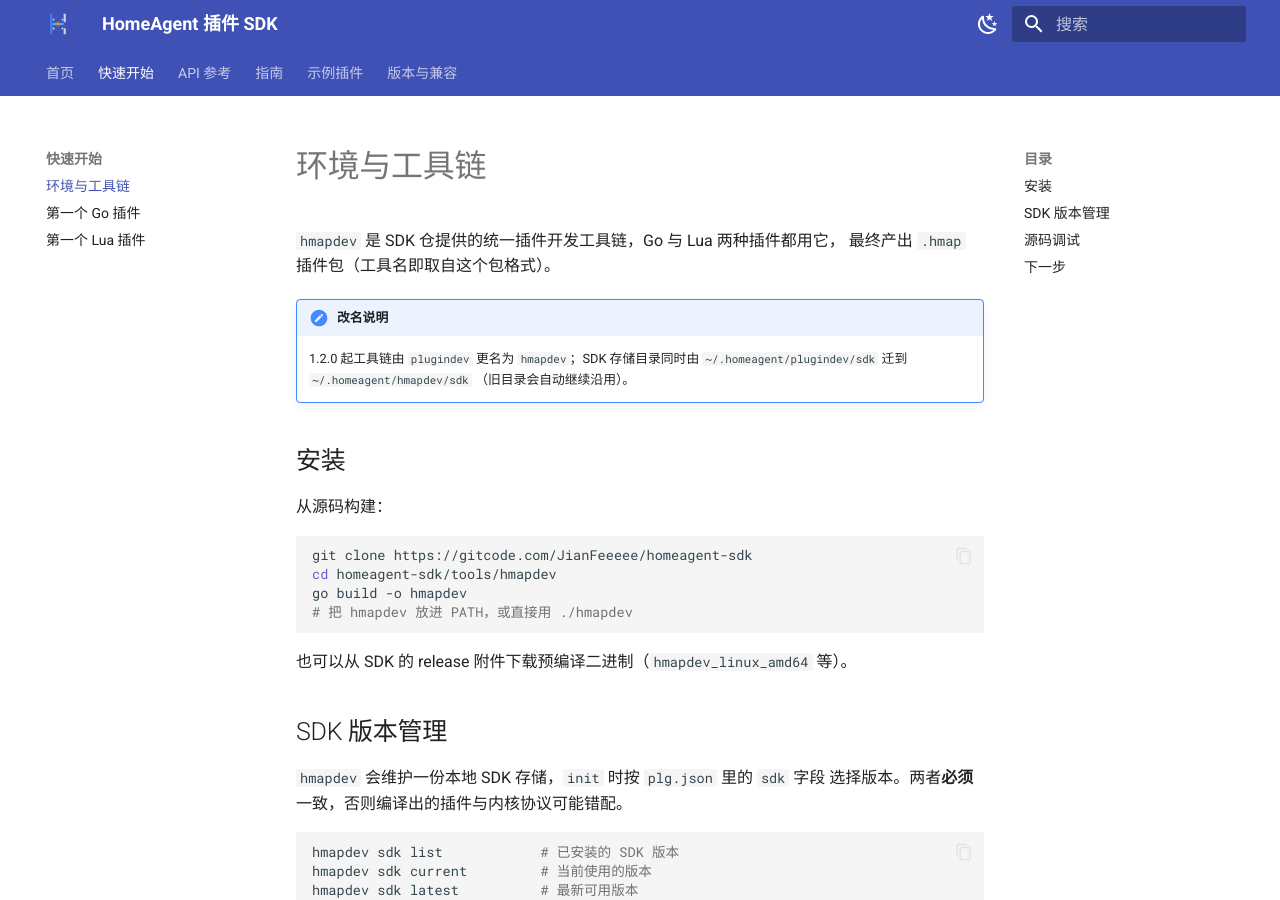
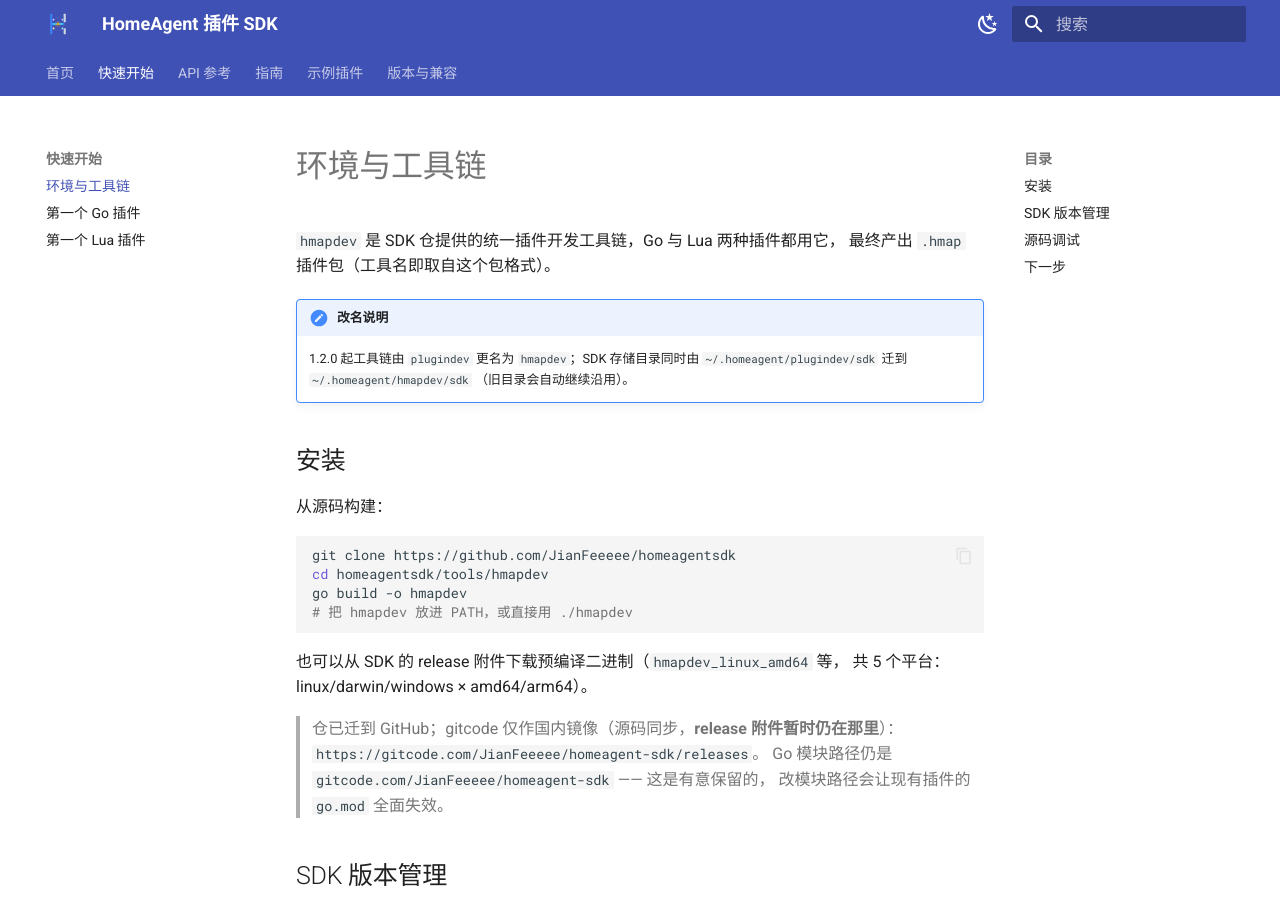
Before and after one commit to JianFeeeee/homeagentsdk, an MkDocs documentation site: the page built from docs/guide/getting-started.md, in a window 1280 px wide and 900 px high. Built offline with MkDocs 1.6.1 and Material for MkDocs 9.7.7, drawn with Linux system fonts in a browser that asks for light colours.

Commit message:
docs: README 补文档站入口，并把「SDK 源码」链接迁到 GitHub
SDK 仓此前**没有任何地方指向文档站** —— README 不写、GitHub 仓的
homepage 字段也是空的，于是从仓首页根本走不到 sdk.homeagent.jianfgit.xyz。
文档站本身一直在线（106 个文件的 mkdocs 产物），只是没人从仓里指过去。

本次补上：
  - README.md / README_EN.md 顶部加文档站入口（快速开始 / API 参考 / 能力边界
    / llms.txt + llms-full.txt 的 agent 直读入口），并在末尾加「文档」章节
    列出全部页面的直链。
  - mkdocs.yml 的社交链接由 gitcode 改指 GitHub，并**新增** gitcode 镜像入口与
    介绍站入口（国内直连 gitcode 更快，海外/权威源看 GitHub，两个都留）。
  - docs/guide/getting-started.md 的 `git clone` 地址改为 GitHub 仓名
    （homeagentsdk），并写明「release 附件暂时仍在 gitcode」这个事实。

★ 刻意**不**改的东西：Go 模块路径 `gitcode.com/JianFeeeee/homeagent-sdk`。
改模块路径会让所有现有插件的 go.mod 全面失效，属于破坏性变更，
与「仓库托管位置迁移」是两件事。

关于 GitHub 侧没有 release 条目（因此不能写 releases/latest/download/...，
那会 404）：已在 README 里如实写明 —— 二进制目前只在 gitcode 的 release 附件里，
GitHub 从下一个 SDK 版本（v1.4.0）起才会同步发布。

验证：两份 README 里 28 个 URL 全部实测 200；文档站重建（106 文件）并部署，
线上 `git clone` 已是 GitHub 地址、旧 gitcode clone 地址 0 次、
三个社交入口名称正确。

````diff
--- a/docs/guide/getting-started.md
+++ b/docs/guide/getting-started.md
@@ -13,13 +13,19 @@
 从源码构建：
 
 ```bash
-git clone https://gitcode.com/JianFeeeee/homeagent-sdk
-cd homeagent-sdk/tools/hmapdev
+git clone https://github.com/JianFeeeee/homeagentsdk
+cd homeagentsdk/tools/hmapdev
 go build -o hmapdev
 # 把 hmapdev 放进 PATH，或直接用 ./hmapdev
 ```
 
-也可以从 SDK 的 release 附件下载预编译二进制（`hmapdev_linux_amd64` 等）。
+也可以从 SDK 的 release 附件下载预编译二进制（`hmapdev_linux_amd64` 等，
+共 5 个平台：linux/darwin/windows × amd64/arm64）。
+
+> 仓已迁到 GitHub；gitcode 仅作国内镜像（源码同步，**release 附件暂时仍在那里**）：
+> `https://gitcode.com/JianFeeeee/homeagent-sdk/releases`。
+> Go 模块路径仍是 `gitcode.com/JianFeeeee/homeagent-sdk` —— 这是有意保留的，
+> 改模块路径会让现有插件的 `go.mod` 全面失效。
 
 ## SDK 版本管理
 
--- a/mkdocs.yml
+++ b/mkdocs.yml
@@ -92,9 +92,17 @@
 extra:
   generator: false
   social:
+    # 主仓已迁到 GitHub；gitcode 保留为国内镜像（源码同步）。
+    # 两个链接都放，是因为国内直连 gitcode 更快，而海外/权威源看 GitHub。
     - icon: fontawesome/solid/code
+      link: https://github.com/JianFeeeee/homeagentsdk
+      name: SDK 源码（GitHub）
+    - icon: fontawesome/solid/code-branch
       link: https://gitcode.com/JianFeeeee/homeagent-sdk
-      name: SDK 源码
+      name: gitcode 镜像（国内）
+    - icon: fontawesome/solid/house
+      link: https://introduce.homeagent.jianfgit.xyz/
+      name: HomeAgent 介绍站
   # 自定义检索端点在 docs/javascripts/api-search.js 里注册，
   # 索引文件由 gensite 产出：docs/assets/api-index.json
 
````
Also changed, not shown: README.md (+33 -3 lines), README_EN.md (+10 -0 lines).
